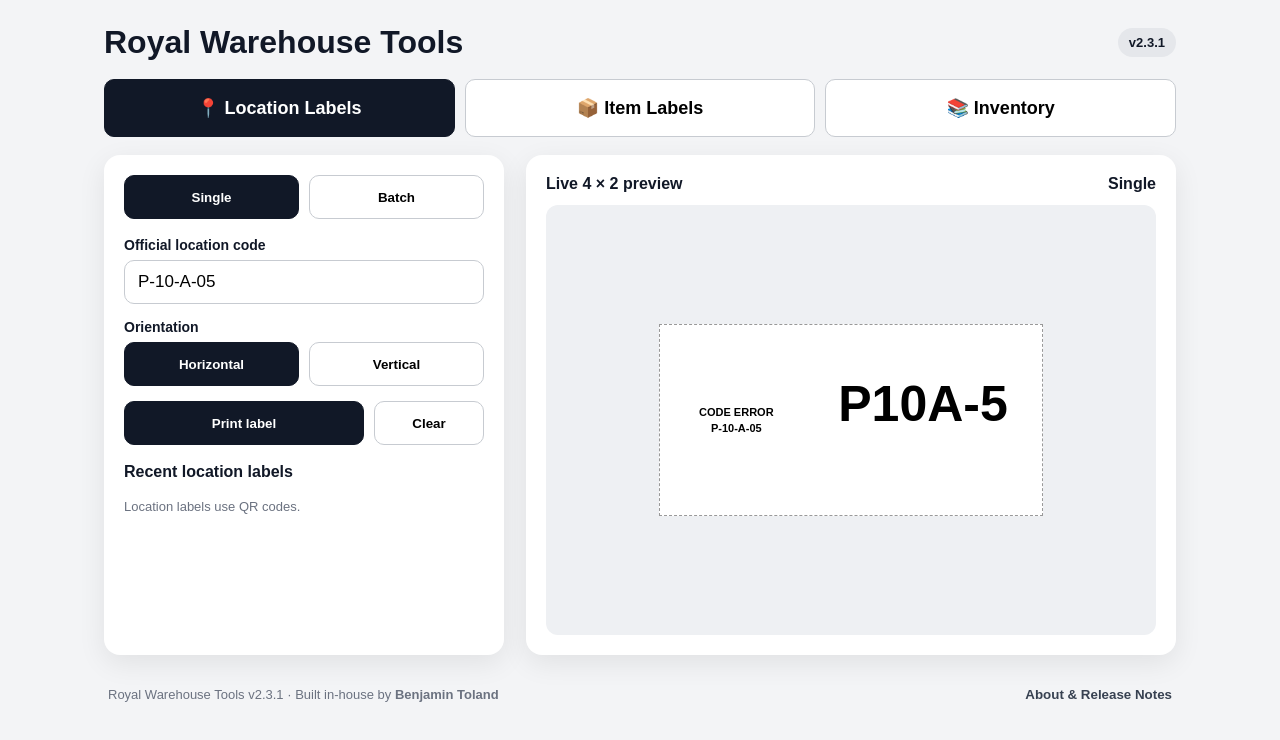
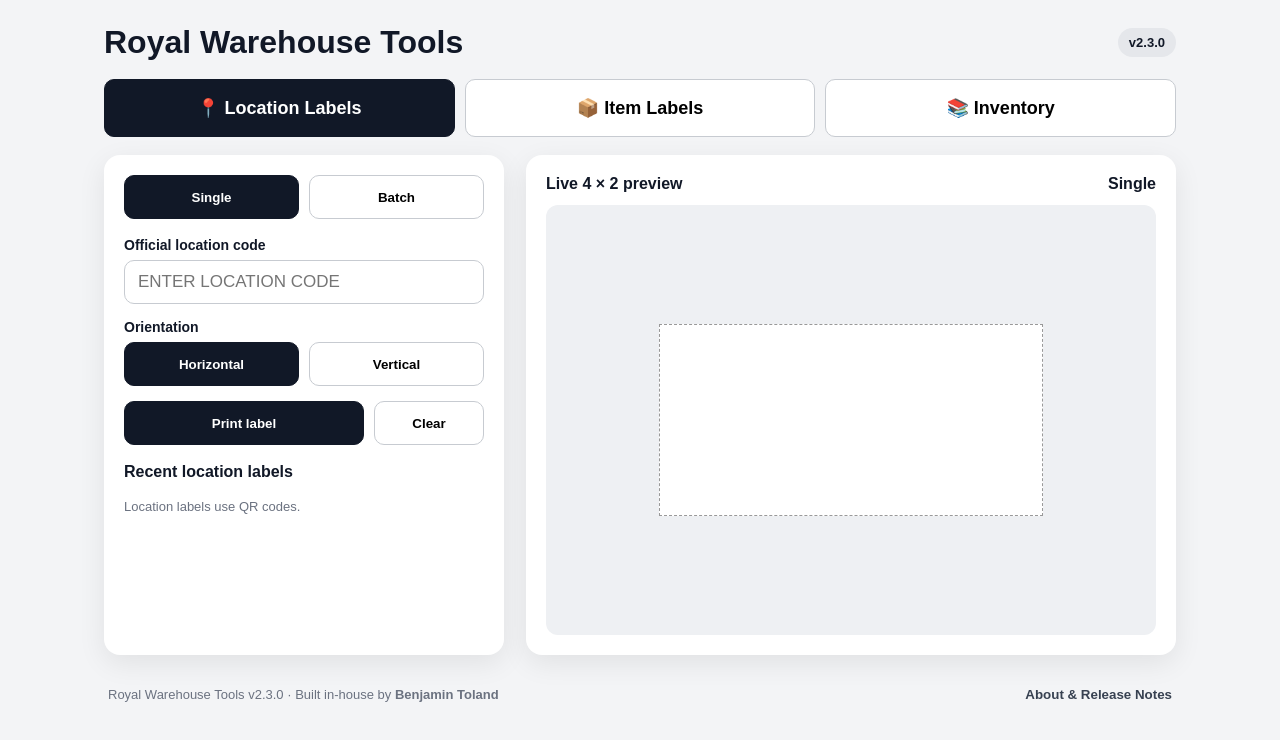
Before and after one commit to benjamintoland-design/warehouse-tools, a website: page public/index.html in a window 1280 px wide. Drawn offline with Linux system fonts and the light colour scheme.

Commit message:
Finalize Royal Warehouse Tools v2.3.0
- Increase location and item label font sizes
- Fix Safari QR rendering
- Encode item Data Matrix as manufacturer plus item code
- Preserve dashes on Will Call labels
- Keep pallet locations in condensed display format
- Separate Location and Item label input values
- Remove prefilled demonstration codes
- Keep previews blank until a real code is entered
- Synchronize application and release notes to v2.3.0

```diff
--- a/public/index.html
+++ b/public/index.html
@@ -46,7 +46,7 @@ input,textarea{text-transform:uppercase}textarea{min-height:185px;resize:vertica
 </head>
 <body>
 <main class="app">
-<div class="top"><h1>Royal Warehouse Tools</h1><div class="badge">v2.3.1</div></div>
+<div class="top"><h1>Royal Warehouse Tools</h1><div class="badge">v2.3.0</div></div>
 
 <div class="tools">
   <button id="locTool" class="tool active">📍 Location Labels</button>
@@ -58,7 +58,7 @@ input,textarea{text-transform:uppercase}textarea{min-height:185px;resize:vertica
 <section class="panel">
   <div class="modes"><button id="singleTab" class="mode active">Single</button><button id="batchTab" class="mode">Batch</button></div>
   <div id="singlePane">
-    <div class="field"><label id="singleLabel">Official location code</label><input id="singleInput" value="P-10-A-05"></div>
+    <div class="field"><label id="singleLabel">Official location code</label><input id="singleInput" placeholder="Enter location code"></div>
     <div id="itemDescriptionSection" class="hidden">
       <div class="field"><label for="itemManufacturer">Manufacturer</label><input id="itemManufacturer" placeholder="Loads from inventory database"></div>
       <div class="field"><label for="itemDescription">Description</label><div class="lookup-row"><input id="itemDescription" placeholder="Loads from inventory database"><button id="saveItemButton" type="button" class="hidden">Add to Inventory</button></div><div id="lookupMessage" class="lookup-message">Enter an item code to look up its manufacturer and description.</div></div>
@@ -72,7 +72,7 @@ input,textarea{text-transform:uppercase}textarea{min-height:185px;resize:vertica
 </section>
 <section class="panel">
   <div class="preview-title"><span id="previewTitle">Live 4 × 2 preview</span><span id="previewCount">Single</span></div>
-  <div class="stage"><div id="previewCard" class="label-card location horizontal"><div class="code-wrap"><div id="previewCode" class="code-box"></div><div id="previewFull" class="full">P-10-A-05</div></div><div id="previewText" class="item-text"><div id="previewDisplay" class="display">P10A-5</div><div id="previewDescription" class="item-description"></div></div></div></div>
+  <div class="stage"><div id="previewCard" class="label-card location horizontal"><div class="code-wrap"><div id="previewCode" class="code-box"></div><div id="previewFull" class="full"></div></div><div id="previewText" class="item-text"><div id="previewDisplay" class="display"></div><div id="previewDescription" class="item-description"></div></div></div></div>
 </section>
 </div>
 
@@ -92,12 +92,12 @@ input,textarea{text-transform:uppercase}textarea{min-height:185px;resize:vertica
 </section>
 
 <footer class="app-footer">
-  <span>Royal Warehouse Tools v2.3.1 · Built in-house by <strong>Benjamin Toland</strong></span>
+  <span>Royal Warehouse Tools v2.3.0 · Built in-house by <strong>Benjamin Toland</strong></span>
   <button id="aboutBtn">About & Release Notes</button>
 </footer>
 </main>
 
-<div id="aboutModal" class="modal-backdrop hidden"><div class="modal"><button id="aboutClose" class="modal-close">Close</button><h2>Royal Warehouse Tools</h2><p><strong>Version 2.3.1</strong><br>Built in-house by <strong>Benjamin Toland</strong></p><p>Location labels, Data Matrix item labels, batch printing, and shared D1 inventory import/search.</p><p><strong>Have an idea or find a bug? Talk to Ben.</strong></p></div></div>
+<div id="aboutModal" class="modal-backdrop hidden"><div class="modal"><button id="aboutClose" class="modal-close">Close</button><h2>Royal Warehouse Tools</h2><p><strong>Version 2.3.0</strong><br>Built in-house by <strong>Benjamin Toland</strong></p><p>Location labels, Data Matrix item labels, batch printing, and shared D1 inventory import/search.</p><p><strong>Have an idea or find a bug? Talk to Ben.</strong></p></div></div>
 <div id="printArea"></div>
 
 <script src="https://cdnjs.cloudflare.com/ajax/libs/qrcodejs/1.0.0/qrcode.min.js"></script>
@@ -111,6 +111,10 @@ const itemDescriptionSection=$('itemDescriptionSection'),itemManufacturer=$('ite
 const inventoryFile=$('inventoryFile'),columnMapper=$('columnMapper'),itemColumn=$('itemColumn'),manufacturerColumn=$('manufacturerColumn'),descriptionColumn=$('descriptionColumn'),importInventoryBtn=$('importInventoryBtn'),cancelImportBtn=$('cancelImportBtn'),importProgress=$('importProgress'),inventoryStatusBadge=$('inventoryStatusBadge'),inventorySearch=$('inventorySearch'),inventoryResults=$('inventoryResults');
 const aboutBtn=$('aboutBtn'),aboutModal=$('aboutModal'),aboutClose=$('aboutClose');
 let tool=localStorage.getItem('rwt-tool')||'location',mode=localStorage.getItem('rwt-mode')||'single',orientation=localStorage.getItem('rwt-orientation')||'horizontal',pendingRows=[];
+const toolValues={
+  location:localStorage.getItem('rwt-current-location')||'',
+  item:localStorage.getItem('rwt-current-item')||''
+};
 let lookupTimer=null,currentLookupCode='',itemFound=false;
 const itemCache=new Map();
 
@@ -121,8 +125,33 @@ function codes(){if(mode==='single')return[clean(singleInput.value)].filter(Bool
 function makeCode(el,text,kind=tool){el.innerHTML='';el.removeAttribute('style');try{if(kind==='location'){if(typeof QRCode==='undefined')throw new Error('QR library unavailable');new QRCode(el,{text,width:240,height:240,correctLevel:QRCode.CorrectLevel.M});const canvas=el.querySelector('canvas');if(!canvas)throw new Error('QR canvas was not created');canvas.style.display='block';el.querySelectorAll('img').forEach(img=>img.style.display='none')}else{if(typeof bwipjs==='undefined')throw new Error('Data Matrix library unavailable');const c=document.createElement('canvas');el.appendChild(c);bwipjs.toCanvas(c,{bcid:'datamatrix',text,scale:5,paddingwidth:0,paddingheight:0})}}catch(e){el.textContent='CODE ERROR';el.style.fontSize='11px';el.style.fontWeight='800';console.error(e)}}
 function setLookupMessage(text,type=''){lookupMessage.textContent=text;lookupMessage.className='lookup-message'+(type?' '+type:'')}
 function fitItemTitle(el,text){el.classList.remove('compact','tiny');if(text.length>25)el.classList.add('tiny');else if(text.length>20)el.classList.add('compact')}
-function render(){if(tool==='inventory')return;const a=codes(),c=a[0]||(tool==='location'?'P-10-A-05':'AMR1224SG41');previewCard.className='label-card '+(tool==='location'?'location '+orientation:'item');previewFull.textContent=c;const cached=itemCache.get(c);const manufacturer=(mode==='single'?(itemManufacturer?.value.trim()||''):((cached&&cached.manufacturer)||'')).toUpperCase();const itemScanValue=[manufacturer,c].filter(Boolean).join(' ');previewDisplay.textContent=tool==='location'?displayLocation(c):itemScanValue;if(tool==='item')fitItemTitle(previewDisplay,previewDisplay.textContent);previewDescription.textContent=tool==='item'?(mode==='single'?itemDescription.value.trim().toUpperCase():String((cached&&cached.description)||'').toUpperCase()):'';makeCode(previewCode, tool==='item' ? itemScanValue : c, tool);previewCount.textContent=mode==='single'?'Single':a.length+' labels';batchStats.textContent=a.length+' unique labels ready'}
-function setTool(t){tool=t;localStorage.setItem('rwt-tool',t);locTool.classList.toggle('active',t==='location');itemTool.classList.toggle('active',t==='item');inventoryTool.classList.toggle('active',t==='inventory');labelWorkspace.classList.toggle('hidden',t==='inventory');inventoryWorkspace.classList.toggle('hidden',t!=='inventory');if(t==='inventory'){loadStatus();return}orientationSection.classList.toggle('hidden',t==='item');singleLabel.textContent=t==='location'?'Official location code':'Item code';batchLabel.textContent=t==='location'?'One official location per line':'One item code per line';previewTitle.textContent=t==='location'?'Live 4 × 2 preview':'Live 3 × 1 preview';recentTitle.textContent=t==='location'?'Recent location labels':'Recent item labels';helpText.textContent=t==='location'?'Location labels use QR codes.':'Item labels use Data Matrix codes and descriptions from shared inventory.';itemDescriptionSection.classList.toggle('hidden',!(t==='item'&&mode==='single'));if(t==='item'&&singleInput.value==='P-10-A-05')singleInput.value='AMR1224SG41';if(t==='location'&&singleInput.value==='AMR1224SG41')singleInput.value='P-10-A-05';if(t==='item'&&mode==='single')scheduleLookup();paintRecent();render()}
+function render(){if(tool==='inventory')return;const a=codes(),c=a[0]||'';previewCard.className='label-card '+(tool==='location'?'location '+orientation:'item');previewFull.textContent=c;const cached=itemCache.get(c);const manufacturer=(mode==='single'?(itemManufacturer?.value.trim()||''):((cached&&cached.manufacturer)||'')).toUpperCase();const itemScanValue=[manufacturer,c].filter(Boolean).join(' ');previewDisplay.textContent=tool==='location'?displayLocation(c):itemScanValue;if(tool==='item')fitItemTitle(previewDisplay,previewDisplay.textContent);previewDescription.textContent=tool==='item'?(mode==='single'?itemDescription.value.trim().toUpperCase():String((cached&&cached.description)||'').toUpperCase()):'';if(c){makeCode(previewCode,tool==='item'?itemScanValue:c,tool)}else{previewCode.innerHTML=''};previewCount.textContent=mode==='single'?'Single':a.length+' labels';batchStats.textContent=a.length+' unique labels ready'}
+function setTool(t){
+  if(tool==='location'||tool==='item'){
+    toolValues[tool]=singleInput.value;
+    localStorage.setItem(tool==='location'?'rwt-current-location':'rwt-current-item',singleInput.value);
+  }
+  tool=t;
+  localStorage.setItem('rwt-tool',t);
+  locTool.classList.toggle('active',t==='location');
+  itemTool.classList.toggle('active',t==='item');
+  inventoryTool.classList.toggle('active',t==='inventory');
+  labelWorkspace.classList.toggle('hidden',t==='inventory');
+  inventoryWorkspace.classList.toggle('hidden',t!=='inventory');
+  if(t==='inventory'){loadStatus();return}
+  singleInput.value=toolValues[t]||'';
+  singleInput.placeholder=t==='location'?'Enter location code':'Enter item code';
+  orientationSection.classList.toggle('hidden',t==='item');
+  singleLabel.textContent=t==='location'?'Official location code':'Item code';
+  batchLabel.textContent=t==='location'?'One official location per line':'One item code per line';
+  previewTitle.textContent=t==='location'?'Live 4 × 2 preview':'Live 3 × 1 preview';
+  recentTitle.textContent=t==='location'?'Recent location labels':'Recent item labels';
+  helpText.textContent=t==='location'?'Location labels use QR codes.':'Item labels use Data Matrix codes and descriptions from shared inventory.';
+  itemDescriptionSection.classList.toggle('hidden',!(t==='item'&&mode==='single'));
+  if(t==='item'&&mode==='single')scheduleLookup();
+  paintRecent();
+  render()
+}
 function setMode(m){mode=m;localStorage.setItem('rwt-mode',m);singleTab.classList.toggle('active',m==='single');batchTab.classList.toggle('active',m==='batch');singlePane.classList.toggle('hidden',m!=='single');batchPane.classList.toggle('hidden',m!=='batch');itemDescriptionSection.classList.toggle('hidden',!(tool==='item'&&m==='single'));printBtn.textContent=m==='single'?'Print label':'Print batch';if(tool==='item'&&m==='single')scheduleLookup();render()}
 function setOrientation(o){orientation=o;localStorage.setItem('rwt-orientation',o);horizontalBtn.classList.toggle('active',o==='horizontal');verticalBtn.classList.toggle('active',o==='vertical');render()}
 function recentKey(){return tool==='location'?'rwt-recent-location':'rwt-recent-item'}function recent(){try{return JSON.parse(localStorage.getItem(recentKey())||'[]')}catch{return[]}}function paintRecent(){recentList.innerHTML='';recent().forEach(c=>{const b=document.createElement('button');b.className='chip';b.textContent=c;b.onclick=()=>{setMode('single');singleInput.value=c;if(tool==='item')scheduleLookup();render()};recentList.appendChild(b)})}function saveRecent(a){let r=recent();a.slice(0,12).reverse().forEach(c=>{r=r.filter(x=>x!==c);r.unshift(c)});localStorage.setItem(recentKey(),JSON.stringify(r.slice(0,12)));paintRecent()}
@@ -147,7 +176,14 @@ let timer;inventorySearch.oninput=()=>{clearTimeout(timer);timer=setTimeout(asyn
 
 locTool.onclick=()=>setTool('location');itemTool.onclick=()=>setTool('item');inventoryTool.onclick=()=>setTool('inventory');
 singleTab.onclick=()=>setMode('single');batchTab.onclick=()=>setMode('batch');horizontalBtn.onclick=()=>setOrientation('horizontal');verticalBtn.onclick=()=>setOrientation('vertical');
-singleInput.oninput=()=>{render();if(tool==='item'&&mode==='single')scheduleLookup()};batchInput.oninput=render;singleInput.onkeydown=e=>{if(e.key==='Enter'){e.preventDefault();if(tool==='item'&&!itemFound&&!itemDescription.value.trim())itemDescription.focus();else doPrint()}};printBtn.onclick=doPrint;clearBtn.onclick=()=>{if(mode==='single'){singleInput.value='';itemManufacturer.value='';itemDescription.value='';setLookupMessage('Enter an item code to look up its manufacturer and description.')}else batchInput.value='';render()};
+singleInput.oninput=()=>{
+  if(tool==='location'||tool==='item'){
+    toolValues[tool]=singleInput.value;
+    localStorage.setItem(tool==='location'?'rwt-current-location':'rwt-current-item',singleInput.value);
+  }
+  render();
+  if(tool==='item'&&mode==='single')scheduleLookup()
+};batchInput.oninput=render;singleInput.onkeydown=e=>{if(e.key==='Enter'){e.preventDefault();if(tool==='item'&&!itemFound&&!itemDescription.value.trim())itemDescription.focus();else doPrint()}};printBtn.onclick=doPrint;clearBtn.onclick=()=>{if(mode==='single'){singleInput.value='';if(tool==='location'||tool==='item'){toolValues[tool]='';localStorage.setItem(tool==='location'?'rwt-current-location':'rwt-current-item','')}itemManufacturer.value='';itemDescription.value='';setLookupMessage('Enter an item code to look up its manufacturer and description.')}else batchInput.value='';render()};
 aboutBtn.onclick=()=>aboutModal.classList.remove('hidden');aboutClose.onclick=()=>aboutModal.classList.add('hidden');aboutModal.onclick=e=>{if(e.target===aboutModal)aboutModal.classList.add('hidden')};
 setTool(tool);setMode(mode);setOrientation(orientation);paintRecent();render();
 </script>
```
Also changed, not shown: README.md.
